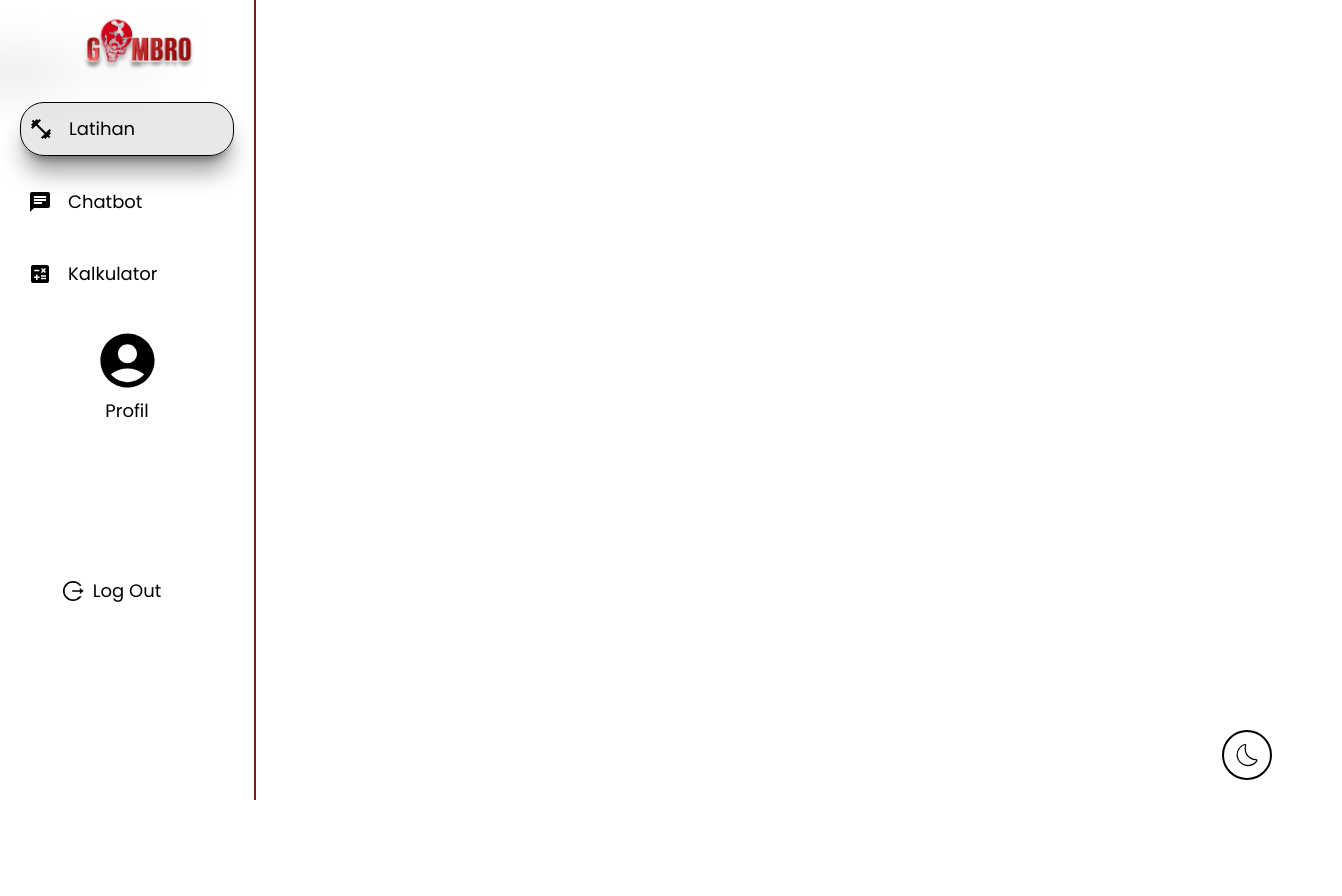
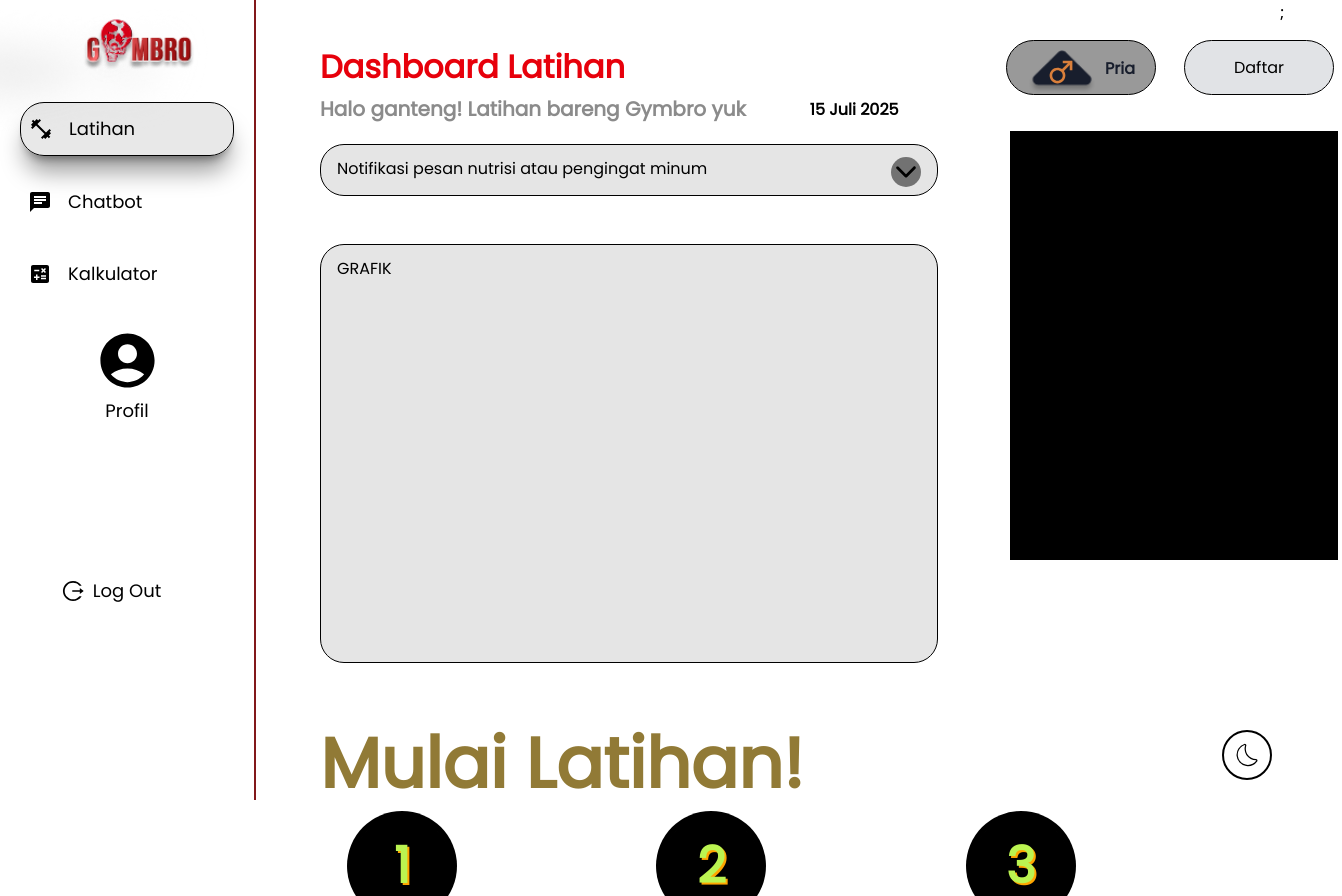
Before and after one commit to FaiqSr/gymbro-nextjs, a Next.js app: page /latihan in a window 1280 px wide. Shown: the top 896 px of the page, 1342 px wide, since content can reach past the window. Before the commit the page ends 800 px from the top, so only its background shows below. Built offline with nearby package versions, Linux system fonts and the light colour scheme.

Commit message:
menambahkan tampilan latihan (belum selesai)

```diff
--- a/src/app/(latihan)/globals.css
+++ b/src/app/(latihan)/globals.css
@@ -11,4 +11,7 @@
   --color-iconMale: #7b61ff;
   --color-iconFemale: #d97f3b;
   --color-submit: #4a4654;
+  --color-ungu: #999999;
+  --color-ungutua: #181e2d;
+  --color-oren: #d97f3b;
 }
--- a/src/app/(latihan)/latihan/page.tsx
+++ b/src/app/(latihan)/latihan/page.tsx
@@ -1,8 +1,13 @@
-import MainBackground from "@/components/ui/MainBackground";
+import LatihanPage from "@/components/latihan/latihan/LatihanPage";
+
 import React from "react";
 
 const page = () => {
-  return <MainBackground />;
+  return (
+    <>
+      <LatihanPage />;
+    </>
+  );
 };
 
 export default page;
--- /dev/null
+++ b/src/components/latihan/latihan/LatihanMulaiPage.tsx
@@ -0,0 +1,21 @@
+const LatihanMulaiPage = () => {
+  const urutan1 = Array.from({ length: 4 }, (_, i) => i + 1);
+  return (
+    <>
+      <section className="w-full dark:bg-gradient-to-t dark:from-black dark:via-red-700 dark:to-black">
+        <div className="xl:ml-80 ">
+          <h1 className="font-semibold text-[70px] text-coklat">Mulai Latihan!</h1>
+          <div className="grid grid-cols-3 grid-rows-3 mx-8 gap-8 ">
+            {urutan1.map((urutan1) => (
+              <div key={urutan1} className="rounded-full w-[100px] h-[100px] bg-black ring-5 hover:ring-[10px] shadow-amber-50 hover:shadow-lg hover:scale-105 transition-all duration-300 ease-in-out">
+                <span className="relative flex items-center justify-center h-full text-[50px] font-extrabold text-lime-300 drop-shadow-[2px_2px_0px_orange]">{urutan1}</span>
+              </div>
+            ))}
+          </div>
+        </div>
+      </section>
+    </>
+  );
+};
+
+export default LatihanMulaiPage;
--- /dev/null
+++ b/src/components/latihan/latihan/LatihanPage.tsx
@@ -0,0 +1,52 @@
+import { Poppins } from "next/font/google";
+import { IoIosArrowDown } from "react-icons/io";
+import { IoMdMale } from "react-icons/io";
+import Image from "next/image";
+import LatihanMulaiPage from "./LatihanMulaiPage";
+
+const poppins = Poppins({
+  subsets: ["latin"],
+  weight: ["400"],
+});
+
+const LatihanPage = () => {
+  return (
+    <>
+      <section className={`w-full dark:bg-[url(/images/gymBg.png)] bg-no-repeat ${poppins.className}`}>
+        <div className="flex">
+          <div className="my-6 md:my-8 lg:my-12 mx-4 lg:mx-15 lg:ml-20 xl:ml-80">
+            <h1 className="text-2xl md:text-3xl lg:text-[32px] text-red-600 font-semibold">Dashboard Latihan</h1>
+            <div className="flex gap-16">
+              <p className="text-sm md:text-base lg:text-[20px] font-semibold text-abu mt-1 md:mt-2">Halo ganteng! Latihan bareng Gymbro yuk</p>
+              <p className="font-semibold mt-3">15 Juli 2025</p>
+            </div>
+            <div className=" flex flex-col gap-7">
+              <div className="w-[618px] h-[52px] bg-black/10  border rounded-3xl backdrop-blur-2xl pt-3 px-4 mt-5">
+                <span>Notifikasi pesan nutrisi atau pengingat minum</span>
+                <IoIosArrowDown size={30} className="bg-black/50 rounded-2xl cursor-pointer float-right" />
+              </div>
+              <div className="w-[618px] h-[419px] bg-black/10  border rounded-3xl backdrop-blur-2xl pt-3 px-4 mt-5 ">GRAFIK</div>
+            </div>
+          </div>
+
+          <div className="w-[436px] h-[704px] flex flex-col dark:bg-merahhitam">
+            <div className="flex mt-10 gap-7 mx-2">
+              <div className="flex border-1 py-2 px-5 rounded-4xl w-[150px] h-[55px] bg-ungu">
+                <div className="relative  pr-2">
+                  <Image src="/Polygon.png" width={150} height={100} alt="Logo" />
+                  <IoMdMale size={28} className="font-bold text-oren z-20 bottom-0 left-5 absolute" />
+                </div>
+                <span className="text-ungutua font-semibold mt-2">Pria</span>
+              </div>
+              <button className="border-1 py-2 bg-gray-500/20 rounded-4xl w-[150px] h-[55px] cursor-pointer transition-transform duration-300 hover:scale-105 active:bg-gray-200/20">Daftar</button>
+            </div>
+            <div className="w-[328px] h-[429px] bg-black ml-3 mt-9">Kalender</div>
+          </div>
+        </div>
+        <LatihanMulaiPage />
+      </section>
+    </>
+  );
+};
+
+export default LatihanPage;
```
Also changed, not shown: public/Polygon.png (added).
